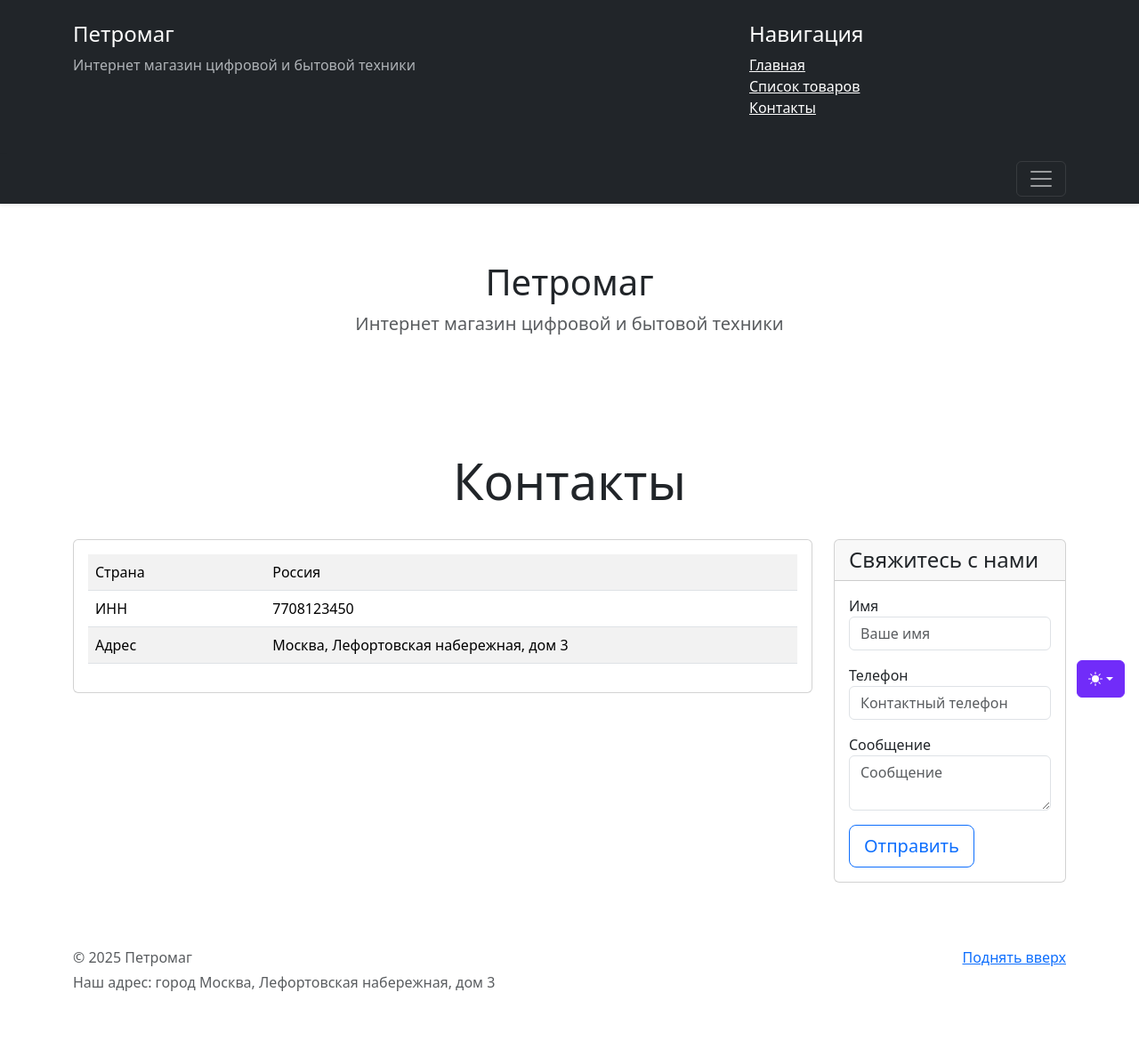
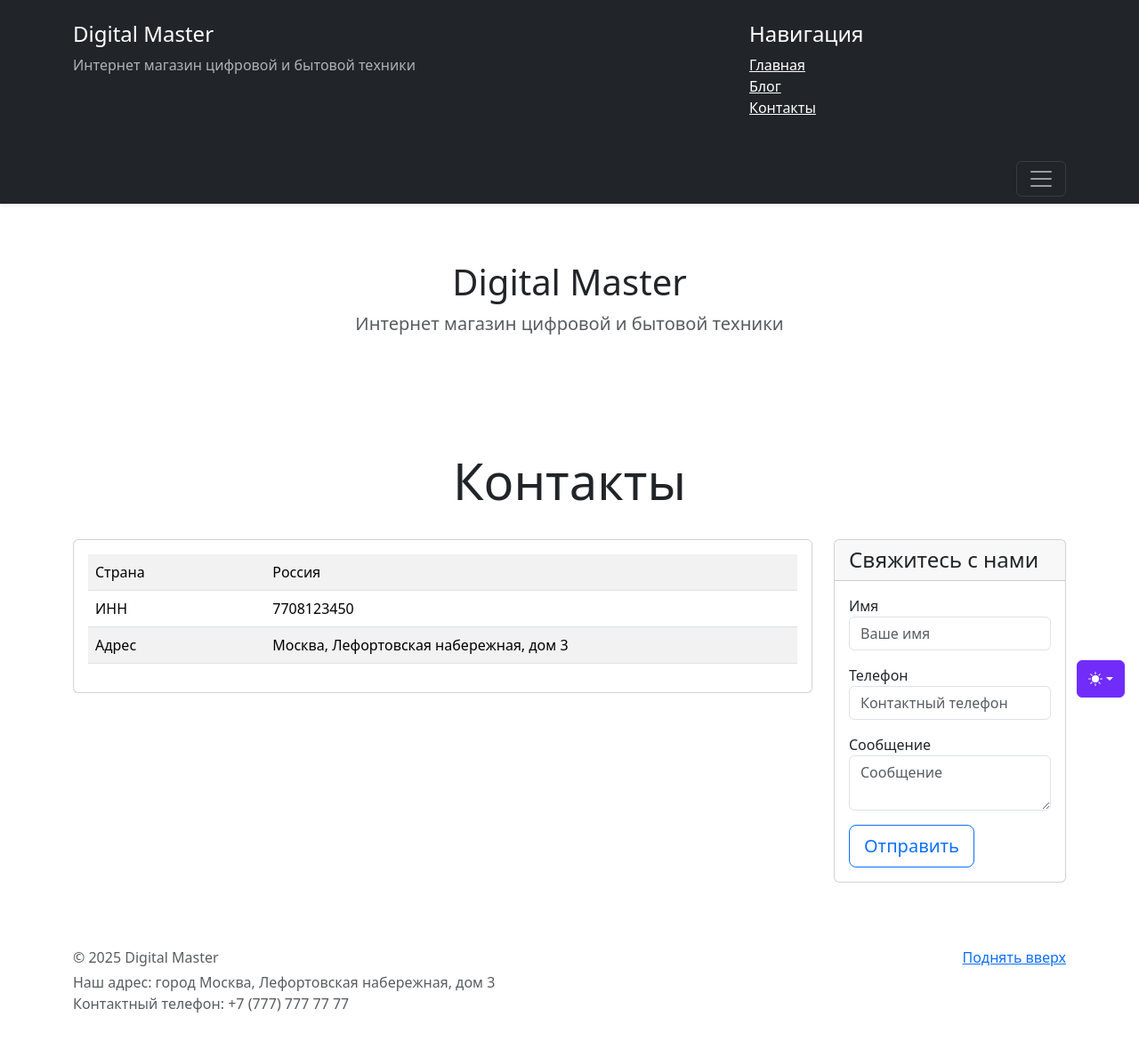
Before and after one commit to MikhailGubin/online_market, a Django app: page /contacts/ in a window 1280 px wide, after a click that opens the changed part. Shown: the whole page at 89% size. Before the commit the page ends 1114 px from the top, so only its background shows below. Run offline with Django 5.2, Linux system fonts and the light colour scheme; some libraries are stand-ins or nearby versions.

Commit message:
Changed catalog/inc_footer.html, catalog/inc_menu.html,catalog/inc_title.html,  blog/inc_menu.html

```diff
--- a/catalog/templates/catalog/includes/inc_footer.html
+++ b/catalog/templates/catalog/includes/inc_footer.html
@@ -1,6 +1,8 @@
 <footer class="text-body-secondary py-5">
-    <div class="container"><p class="float-end mb-1"><a href="#">Поднять вверх</a></p>
-        <p class="mb-1">&copy; 2025 Петромаг</p>
+    <div class="container">
+        <p class="float-end mb-1"><a href="#">Поднять вверх</a></p>
+        <p class="mb-1">&copy; 2025 Digital Master</p>
         <p class="mb-0">Наш адрес: город Москва, Лефортовская набережная, дом 3</p>
+        <p class="mb-0">Контактный телефон: +7 (777) 777 77 77</p>
     </div>
 </footer>
--- a/catalog/templates/catalog/includes/inc_menu.html
+++ b/catalog/templates/catalog/includes/inc_menu.html
@@ -2,13 +2,13 @@
     <div class="collapse text-bg-dark" id="navbarHeader">
         <div class="container">
             <div class="row">
-                <div class="col-sm-8 col-md-7 py-4"><h4>Петромаг</h4>
+                <div class="col-sm-8 col-md-7 py-4"><h4>Digital Master</h4>
                     <p class="text-body-secondary">Интернет магазин цифровой и бытовой техники</p>
                 </div>
                 <div class="col-sm-4 offset-md-1 py-4"><h4>Навигация</h4>
                     <ul class="list-unstyled">
                         <li><a href="{% url 'catalog:products_list' %}" class="text-white">Главная</a></li>
-                        <li><a href="#" class="text-white">Список товаров</a></li>
+                        <li><a href="{% url 'blog_app:blog_list' %}" class="text-white">Блог</a></li>
                         <li><a href="{% url 'catalog:feedback_form' %}" class="text-white">Контакты</a></li>
                     </ul>
                 </div>
--- a/catalog/templates/catalog/includes/inc_title.html
+++ b/catalog/templates/catalog/includes/inc_title.html
@@ -1,6 +1,6 @@
 <section class="py-3 text-center container">
         <div class="row py-lg-5">
-            <div class="col-lg-6 col-md-8 mx-auto"><h1 class="fw-light">Петромаг</h1>
+            <div class="col-lg-6 col-md-8 mx-auto"><h1 class="fw-light">Digital Master</h1>
                 <p class="lead text-body-secondary">Интернет магазин цифровой и бытовой техники</p>
         </div>
 </section>
```
Also changed, not shown: blog_app/templates/blog_app/includes/inc_menu.html (+4 -3 lines).
